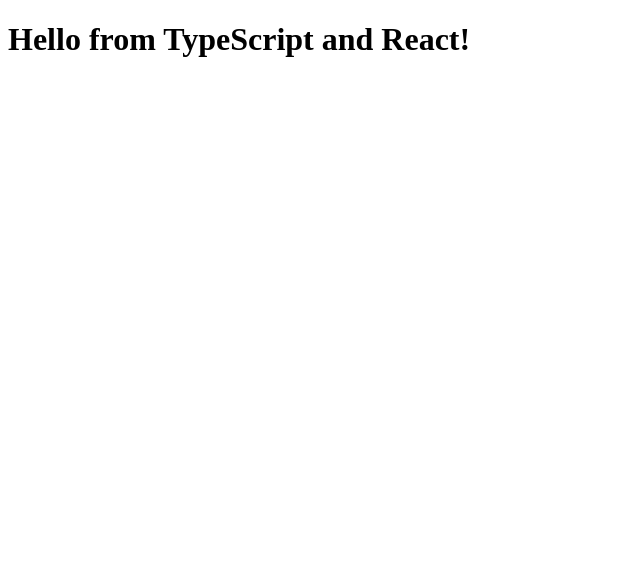
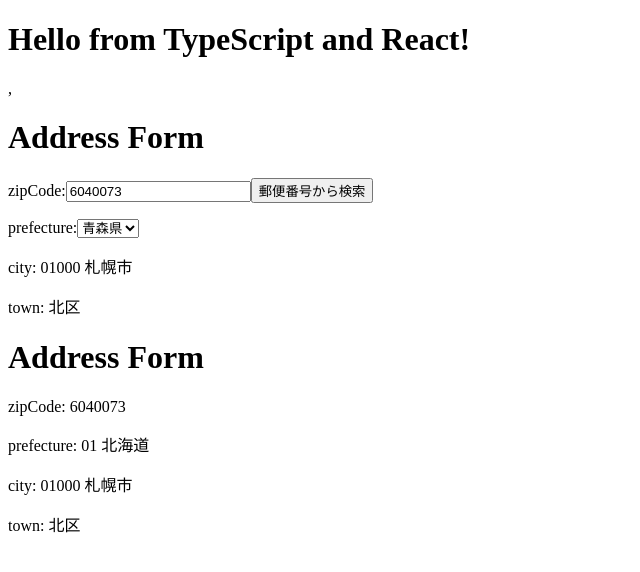
Before and after one commit to kmdsbng/zipcode_jp_react_sample, a React app: page / in a window 1280 px wide. Shown: the top 572 px of the page, without its empty margins (0-640 px from the left). Built offline with nearby package versions, Linux system fonts and the light colour scheme.

Commit message:
add webpack-dev-server

```diff
--- a/package.json
+++ b/package.json
@@ -4,6 +4,7 @@
   "description": "",
   "main": "index.js",
   "scripts": {
+    "start": "webpack-dev-server  --hot --inline --watch-content-base --content-base public/ --open-page index.html ",
     "test": "echo \"Error: no test specified\" && exit 1"
   },
   "author": "",
@@ -17,6 +18,8 @@
   "devDependencies": {
     "awesome-typescript-loader": "^5.2.1",
     "source-map-loader": "^0.2.4",
-    "typescript": "^3.4.1"
+    "typescript": "^3.4.1",
+    "webpack": "^4.29.6",
+    "webpack-dev-server": "^3.2.1"
   }
 }
--- a/index.html
+++ b/public/index.html
@@ -8,10 +8,12 @@
         <div id="example"></div>
 
         <!-- Dependencies -->
+        <!--
         <script src="./node_modules/react/umd/react.development.js"></script>
         <script src="./node_modules/react-dom/umd/react-dom.development.js"></script>
+        -->
 
         <!-- Main -->
-        <script src="./dist/bundle.js"></script>
+        <script src="./bundle.js"></script>
     </body>
 </html>
--- /dev/null
+++ b/src/components/AddressForm.tsx
@@ -0,0 +1,98 @@
+import * as React from "react";
+
+export interface ZipCodeVo {
+  zipCodeStr: string;
+}
+
+export interface PrefectureVo {
+  prefectureJisCode: string;
+  prefectureName: string;
+}
+
+export interface CityVo {
+  cityJisCode: string;
+  cityName: string;
+}
+
+export interface TownVo {
+  townName: string;
+}
+
+export interface AddressFormProps {
+  zipCode: ZipCodeVo;
+  prefecture: PrefectureVo;
+  city: CityVo;
+  town: TownVo;
+}
+
+export interface AddressFormState {
+    zipCode: ZipCodeVo;
+    prefecture: PrefectureVo;
+    city: CityVo;
+    town: TownVo;
+}
+
+export class AddressForm extends React.Component<AddressFormProps, AddressFormState> {
+    constructor(props: AddressFormProps) {
+        super(props);
+        this.state = {
+            zipCode: props.zipCode,
+            prefecture: props.prefecture,
+            city: props.city,
+            town: props.town
+        };
+    }
+
+    _onSearchZipCode = () => {
+        console.log('search')
+    }
+
+    render() {
+        const prefectureOptions = [
+            <option value={"01"} key={"01"}>北海道</option>,
+            <option value={"02"} key={"02"}>青森県</option>,
+        ];
+
+        return (
+            <React.Fragment>
+                <div>
+                    <h1>Address Form</h1>
+                    <p>
+                        zipCode:
+                        <input type="text" value={this.state.zipCode.zipCodeStr} />
+                        <button onClick={this._onSearchZipCode}>郵便番号から検索</button>
+                    </p>
+                    <p>
+                        prefecture:
+                            <select value={"02"}>
+                                <option value={""} key={"blank"}>----</option>
+                                {prefectureOptions}
+                            </select>
+                    </p>
+                    <p>
+                        city: {this.state.city.cityJisCode} {this.state.city.cityName}
+                    </p>
+                    <p>
+                        town: {this.state.town.townName}
+                    </p>
+                </div>
+
+                <div>
+                    <h1>Address Form</h1>
+                    <p>
+                        zipCode: {this.state.zipCode.zipCodeStr}
+                    </p>
+                    <p>
+                        prefecture: {this.state.prefecture.prefectureJisCode} {this.state.prefecture.prefectureName}
+                    </p>
+                    <p>
+                        city: {this.state.city.cityJisCode} {this.state.city.cityName}
+                    </p>
+                    <p>
+                        town: {this.state.town.townName}
+                    </p>
+                </div>
+            </React.Fragment>
+        );
+    }
+}
--- a/src/index.tsx
+++ b/src/index.tsx
@@ -2,8 +2,17 @@
 import * as ReactDOM from "react-dom";
 
 import { Hello } from "./components/Hello";
+import {AddressForm} from "./components/AddressForm";
 
 ReactDOM.render(
-    <Hello compiler="TypeScript" framework="React" />,
+    <React.Fragment>
+        <Hello compiler="TypeScript" framework="React" />,
+        <AddressForm
+          zipCode={{zipCodeStr: "6040073"}}
+          prefecture={{prefectureJisCode: "01", prefectureName: "北海道"}}
+          city={{cityJisCode: "01000", cityName: "札幌市"}}
+          town={{townName: "北区"}}
+        />
+    </React.Fragment>,
     document.getElementById("example")
 );
--- a/webpack.config.js
+++ b/webpack.config.js
@@ -28,7 +28,7 @@
     // This is important because it allows us to avoid bundling all of our
     // dependencies, which allows browsers to cache those libraries between builds.
     externals: {
-        "react": "React",
-        "react-dom": "ReactDOM"
+        //"react": "React",
+        //"react-dom": "ReactDOM"
     }
 };
```
Also changed, not shown: 4 other files (tests, documents, lock files or other folders).
